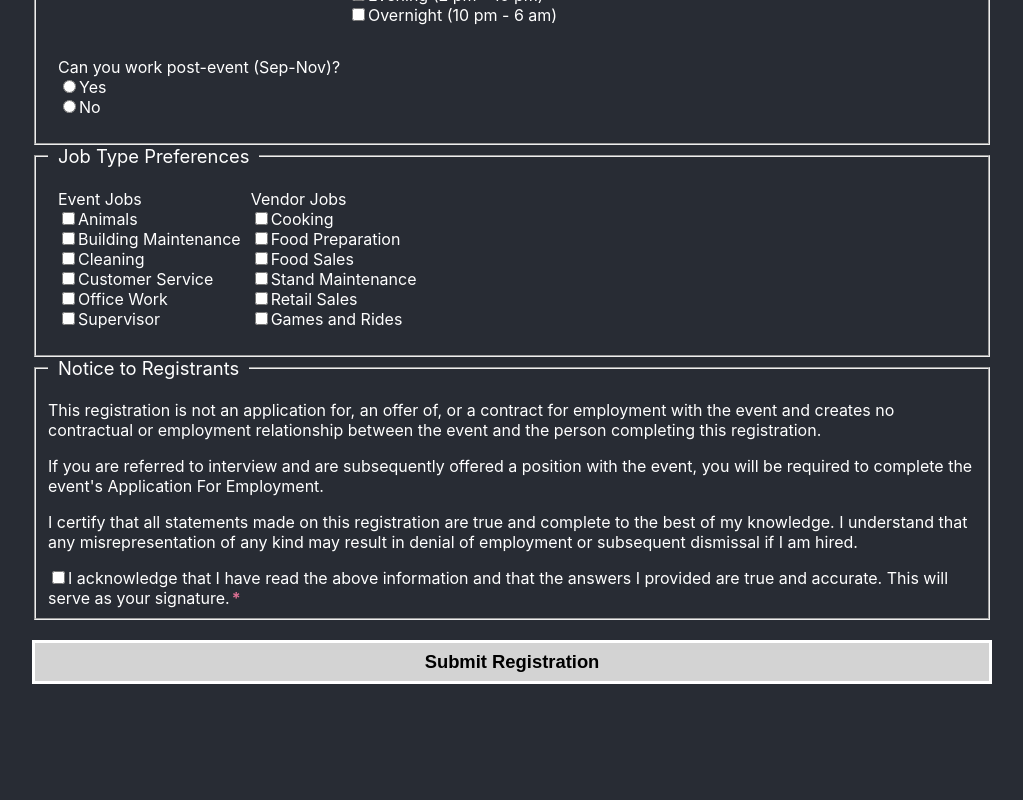
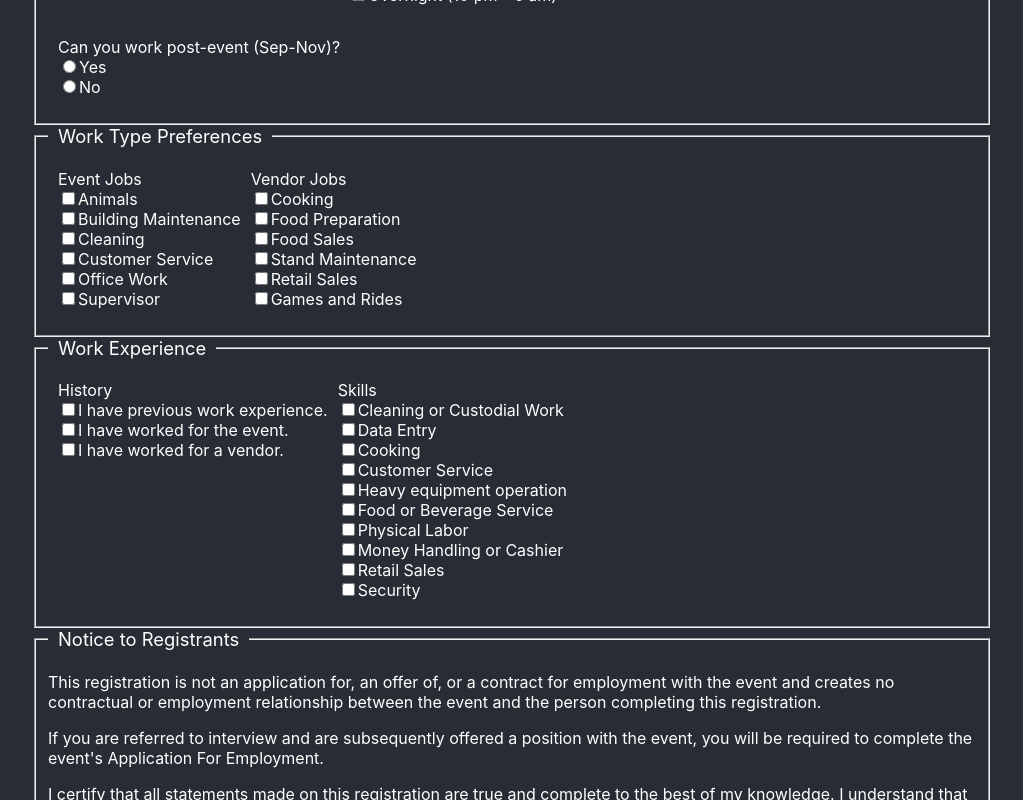
Before and after one commit to kristenkinnearohlmann/breeze-lakes-point-frontend, a React (Create React App) app: page /registration in a window 1280 px wide. Shown: the part 1080-1880 px from the top of the page, without its empty margins (128-1151 px from the left). Before the commit the page ends 1784 px from the top, so only its background shows below. Built offline with nearby package versions, Linux system fonts and the light colour scheme; a web font is replaced by a local one.

Commit message:
Added skills for work experience

```diff
--- a/src/components/Registration.js
+++ b/src/components/Registration.js
@@ -47,6 +47,21 @@ class Registration extends Component {
             retail_sales: false,
             games_rides: false
         },
+        prev_exp: false,
+        prev_event_exp: false,
+        prev_vendor_exp: false,
+        skills: {
+            cleaning_custodial: false,
+            data_entry: false,
+            cooking: false,
+            customer_service: false,
+            heavy_equipment: false,
+            food_beverage_service: false,
+            physical_labor: false,
+            money_cashier: false,
+            retail_sales: false,
+            security: false
+        },
         reg_ack: false
     }
 
@@ -95,6 +110,16 @@ class Registration extends Component {
         })
     }
 
+    handleSkills = event => {
+        const { name, checked } = event.target
+
+        this.setState((prevState) => {
+            const skills = prevState.skills
+            skills[name] = checked
+            return skills
+        })
+    }
+
     handlePhoneNumber = event => {
         const { name, value } = event.target
         const formattedNumber = this.formatPhoneNumber(value)
@@ -135,9 +160,9 @@ class Registration extends Component {
                 <form className="form-reg" onSubmit={this.handleSubmit}>
                     <div>
                         <p>
-                        Working for our event is a one-of-a-kind experience! Please complete or update this registration details prior to visiting our office.</p>
+                        Working for our event is a one-of-a-kind experience! Please complete or update these registration details prior to visiting our office.</p>
                         <p>
-                        We will meet with you to review this information and determine if there are open interviews that match with your unique personal contribution.
+                        We will meet with you to review this information and look for open interviews that match your unique personal contribution.
                         </p>
                     </div>
                     <div>
@@ -318,7 +343,7 @@ class Registration extends Component {
                     </div>
                     <div>
                         <fieldset>
-                            <legend>Job Type Preferences</legend>
+                            <legend>Work Type Preferences</legend>
                             <div className="flex-row">
                                 <p>
                                     Event Jobs<br/>
@@ -367,6 +392,63 @@ class Registration extends Component {
                     </div>
                     <div>
                         <fieldset>
+                            <legend>
+                                Work Experience
+                            </legend>
+                            <div className="flex-row">
+                                <p>
+                                    History<br/>
+                                    <label>
+                                        <input type="checkbox" name="prev_exp" checked={this.state.prev_exp} onChange={this.handleonChange} />
+                                        I have previous work experience.
+                                    </label><br/>
+                                    <label>
+                                        <input type="checkbox" name="prev_event_exp" checked={this.state.prev_event_exp} onChange={this.handleonChange} />
+                                        I have worked for the event.
+                                    </label><br/>
+                                    <label>
+                                        <input type="checkbox" name="prev_vendor_exp" checked={this.state.prev_vendor_exp} onChange={this.handleonChange} />
+                                        I have worked for a vendor.
+                                    </label>
+                                </p>
+                                <p>
+                                    Skills<br/>
+                                    <label>
+                                        <input type="checkbox" name="cleaning_custodial" checked={this.state.skills.cleaning_custodial} onChange={this.handleSkills} />Cleaning or Custodial Work
+                                    </label><br/>
+                                    <label>
+                                        <input type="checkbox" name="data_entry" checked={this.state.skills.data_entry} onChange={this.handleSkills} />Data Entry
+                                    </label><br/>
+                                    <label>
+                                        <input type="checkbox" name="cooking" checked={this.state.skills.cooking} onChange={this.handleSkills} />Cooking
+                                    </label><br/>
+                                    <label>
+                                        <input type="checkbox" name="customer_service" checked={this.state.skills.customer_service} onChange={this.handleSkills} />Customer Service
+                                    </label><br/>
+                                    <label>
+                                        <input type="checkbox" name="heavy_equipment" checked={this.state.skills.heavy_equipment} onChange={this.handleSkills} />Heavy equipment operation
+                                    </label><br/>
+                                    <label>
+                                        <input type="checkbox" name="food_beverage_service" checked={this.state.skills.food_beverage_service} onChange={this.handleSkills} />Food or Beverage Service
+                                    </label><br/>
+                                    <label>
+                                        <input type="checkbox" name="physical_labor" checked={this.state.skills.physical_labor} onChange={this.handleSkills} />Physical Labor
+                                    </label><br/>
+                                    <label>
+                                        <input type="checkbox" name="money_cashier" checked={this.state.skills.money_cashier} onChange={this.handleSkills} />Money Handling or Cashier
+                                    </label><br/>
+                                    <label>
+                                        <input type="checkbox" name="retail_sales" checked={this.state.skills.retail_sales} onChange={this.handleSkills} />Retail Sales
+                                    </label><br/>
+                                    <label>
+                                        <input type="checkbox" name="security" checked={this.state.skills.security} onChange={this.handleSkills} />Security
+                                    </label>
+                                </p>
+                            </div>
+                        </fieldset>
+                    </div>
+                    <div>
+                        <fieldset>
                             <legend>Notice to Registrants</legend>
                             <p>
                                 This registration is not an application for, an offer of, or a contract for employment with the event and creates no contractual or employment relationship between the event and the person completing this registration.
```
